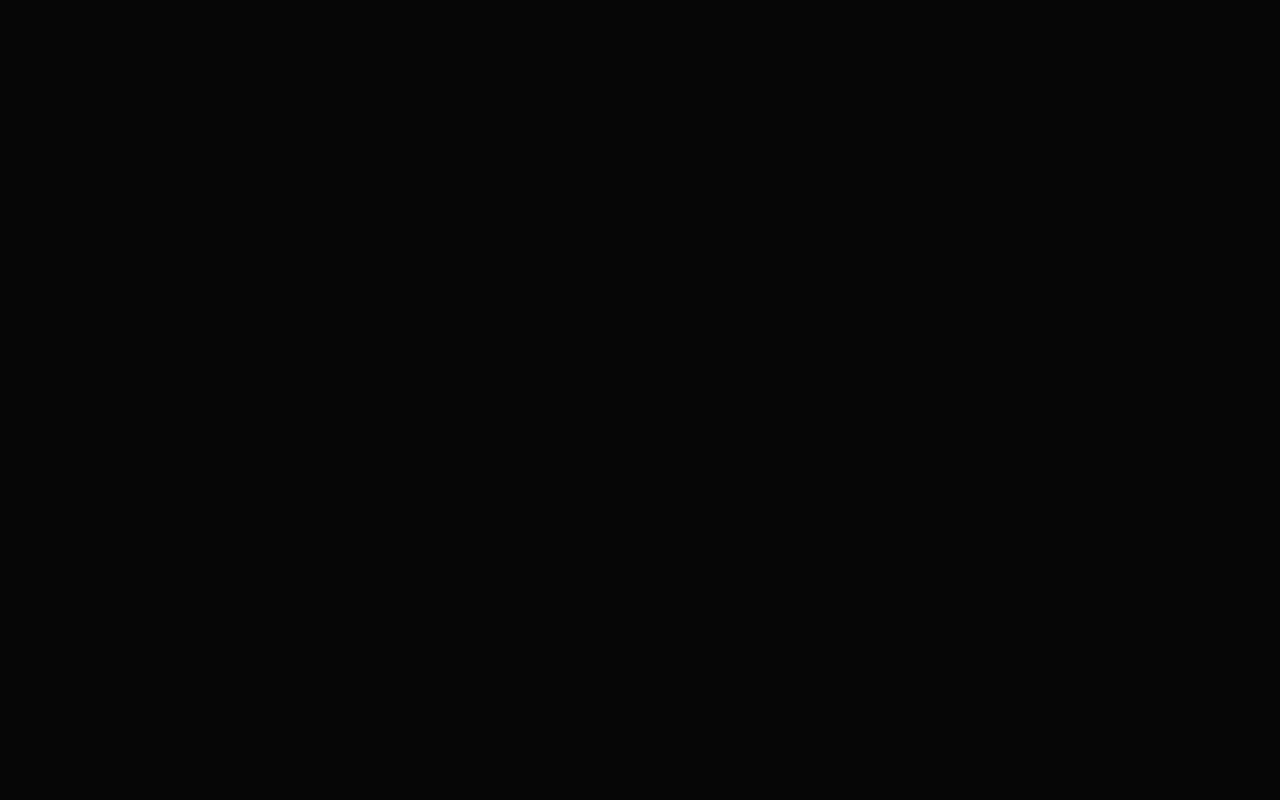
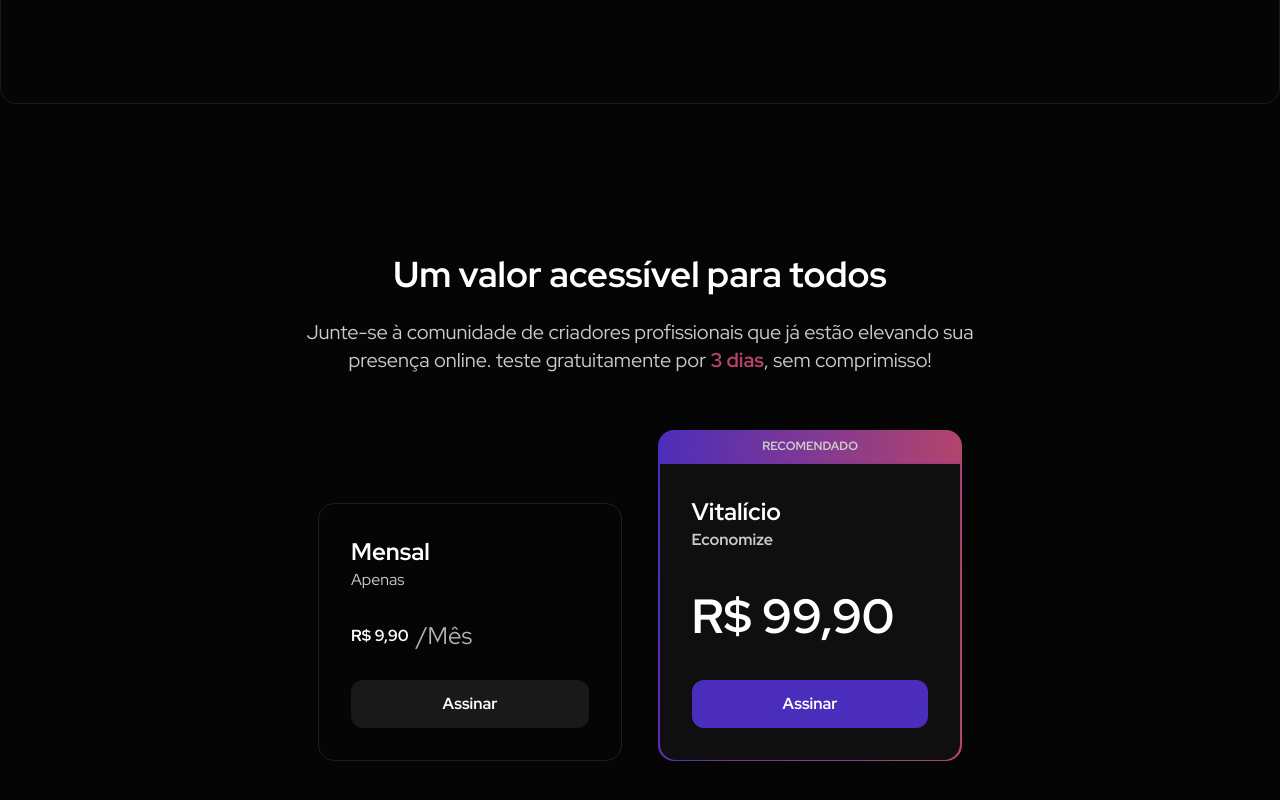
Before and after one commit to programadorce/projectinbio, a Next.js app: page / in a window 1280 px wide. Shown: the part 1496-2296 px from the top of the page. Before the commit the page ends 800 px from the top, so only its background shows below. Built offline with nearby package versions, Linux system fonts and the light colour scheme.

Commit message:
Criando seções de Video e Pricing

```diff
--- /dev/null
+++ b/app/components/config.ts
@@ -0,0 +1 @@
+export const TRIAL_DAYS = 3
--- /dev/null
+++ b/app/components/landing-page/Pricing.tsx
@@ -0,0 +1,44 @@
+import { TRIAL_DAYS } from "../config";
+import Button from "../ui/Button";
+
+export default function Pricing() {
+    return (
+        <div className="my-[150px] flex flex-col items-center gap-14">
+            <div className="flex flex-col items-center gap-6">
+                <h3 className="text-4xl font-bold text-white">Um valor acessível para todos</h3>
+                <p className="text-content-body text-xl text-center">Junte-se à comunidade de criadores profissionais que já estão elevando sua <br />
+                    presença online. teste gratuitamente por <strong className="text-accent-pink">{TRIAL_DAYS} dias</strong>, sem comprimisso!</p>
+            </div>
+            <div className="flex items-end gap-9">
+                <div className="w-[304px] p-8 flex flex-col gap-7 rounded-2xl border border-[#1E1E1E]">
+                    <div className="flex flex-col">
+                        <span className="text-white font-bold text-2xl">Mensal</span>
+                        <span className="text-content-body">Apenas</span>
+                    </div>
+                    <div className="flex items-center gap-2">
+                        <span className="text-white font-bold text-[48px">R$ 9,90</span>
+                        <span className="text-content-headline text-2xl">/Mês</span>
+                    </div>
+                    <Button variant="secondary">Assinar</Button>
+                </div>
+                <div className="flex flex-col">
+                    <div className="flex justify-center items-center rounded-t-2xl p-2 w-[304px] bg-[linear-gradient(98deg,#4B2DBB_0%,#B5446B_100%)]">
+                        <span className="uppercase text-xs font-bold">Recomendado</span>
+                    </div>
+                    <div className="p-[1.6px] bg-[linear-gradient(98deg,#4B2DBB_0%,#B5446B_100%)] rounded-b-2xl">
+                        <div className="w-full bg-background-secondary p-8 flex flex-col gap-7 rounded-b-2xl">
+                            <div className="flex flex-col">
+                                <span className="text-white font-bold text-2xl">Vitalício</span>
+                                <span className="text-content-body font-bold">Economize</span>
+                            </div>
+                            <div className="flex items-center gap-1">
+                                <span className="text-white font-bold text-[48px]">R$ 99,90</span>
+                            </div>
+                            <Button>Assinar</Button>
+                        </div>
+                    </div>
+                </div>
+            </div>
+        </div>
+    )
+}
--- /dev/null
+++ b/app/components/landing-page/VideoExplanation.tsx
@@ -0,0 +1,9 @@
+import { Play } from "lucide-react";
+
+export default function VideoExplanation(){
+    return(
+        <div className="border rounded-2xl border-border-primary aspect-video flex items-center justify-center my-20">
+            <Play className="text-accent-purple size-16" />
+        </div>
+    )
+}
--- a/app/page.tsx
+++ b/app/page.tsx
@@ -1,12 +1,16 @@
 import Image from "next/image";
 import Hero from "./components/landing-page/Hero";
 import Header from "./components/landing-page/Header";
+import VideoExplanation from "./components/landing-page/VideoExplanation";
+import Pricing from "./components/landing-page/Pricing";
 
 export default function Home() {
   return (
     <div className="max-w-7xl mx-auto">
       <Header />
       <Hero />
+      <VideoExplanation />
+      <Pricing />
     </div>
   );
 }
```
